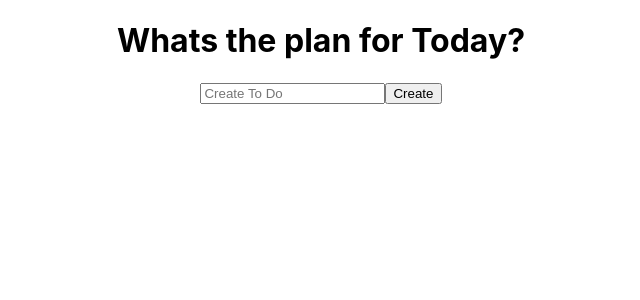
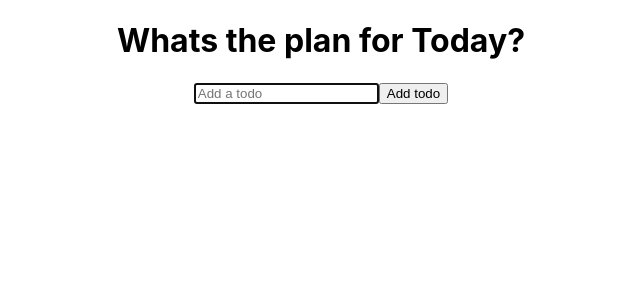
Before and after one commit to faridiyr/todolist, a React (Create React App) app: page / in a window 1280 px wide. Shown: the top 300 px of the page, without its empty margins (319-959 px from the left). Built offline with nearby package versions, Linux system fonts and the light colour scheme.

Commit message:
TodoForm

```diff
--- a/src/component/TodoForm.js
+++ b/src/component/TodoForm.js
@@ -1,7 +1,13 @@
-import React, { useState } from 'react'
+import React, { useState, useEffect, useRef } from 'react'
 
 function TodoForm(props) {
-    const [input, setInput] = useState('');
+    const [input, setInput] = useState(props.edit ? props.edit.value : '');
+
+    const inputRef = useRef(null);
+
+    useEffect(() => {
+        inputRef.current.focus();
+    });
 
     const handleChange = event => {
         setInput(event.target.value);
@@ -9,28 +15,46 @@ function TodoForm(props) {
 
     const handleSubmit = event => {
         event.preventDefault();
-
         props.onSubmit({
             id: Math.floor(Math.random() * 10000),
             text: input
-        })
-
+        });
         setInput('');
     };
 
     return (
-        <form className='todo-form'>
-            <input
-                type='text'
-                placeholder='Create To Do'
-                value={input}
-                name='text'
-                className='todo-input'
-                onChange={handleChange}
-            />
-            <button className='todo-button'>Create</button>
+        <form onSubmit={handleSubmit} className='todo-form'>
+            {props.edit ? (
+                <>
+                    <input
+                        placeholder='Update your item'
+                        value={input}
+                        onChange={handleChange}
+                        name='text'
+                        ref={inputRef}
+                        className='todo-input edit'
+                    />
+                    <button onClick={handleSubmit} className='todo-button edit'>
+                        Update
+                    </button>
+                </>
+            ) : (
+                <>
+                    <input
+                        placeholder='Add a todo'
+                        value={input}
+                        onChange={handleChange}
+                        name='text'
+                        className='todo-input'
+                        ref={inputRef}
+                    />
+                    <button onClick={handleSubmit} className='todo-button'>
+                        Add todo
+                    </button>
+                </>
+            )}
         </form>
-    )
-}
+    );
+};
 
 export default TodoForm
```
